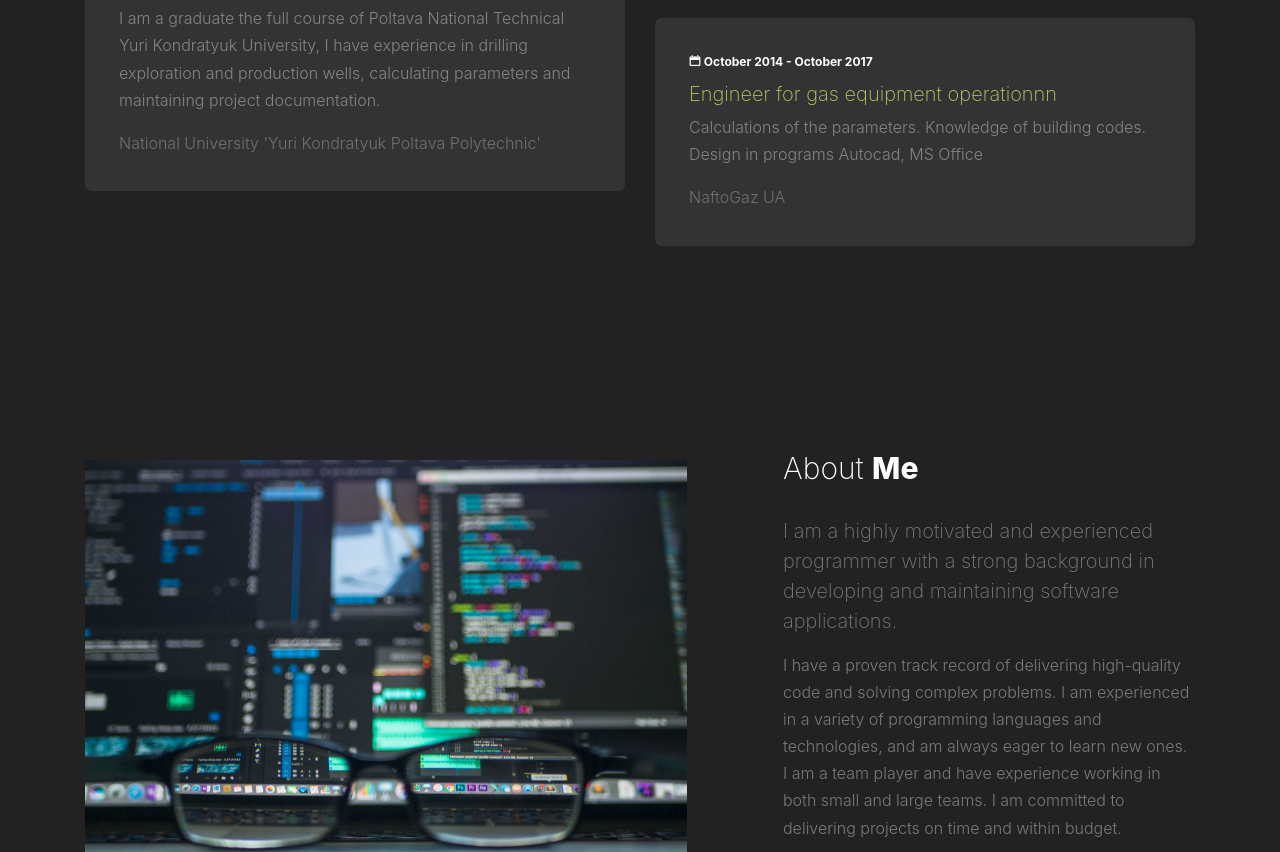
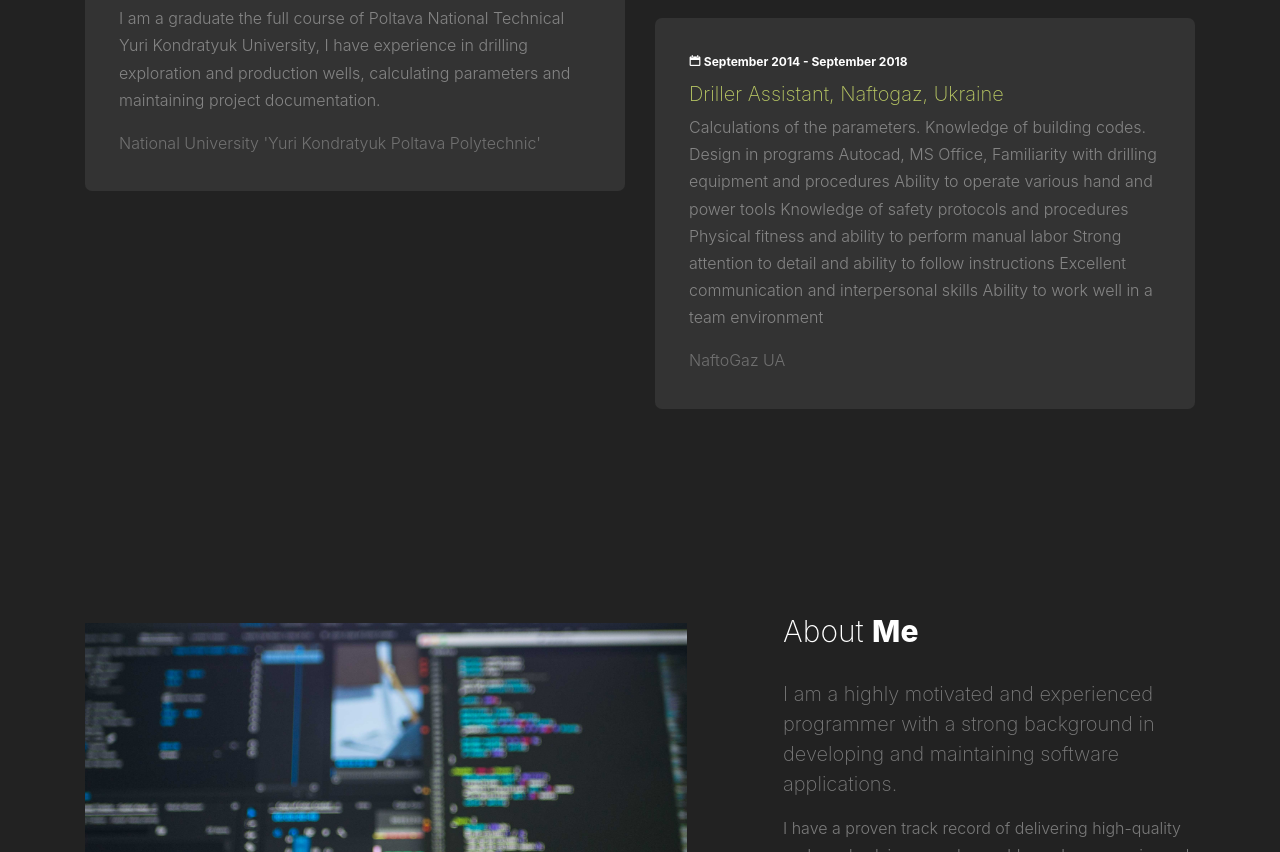
Before and after one commit to kyriersh/portfolio, a plain HTML site: page index.html in a window 1280 px wide. Shown: the part 3440-4292 px from the top of the page. Drawn offline with nearby package versions, Linux system fonts and the light colour scheme; files whose address does not match are found by name.

Commit message:
worck korrection

```diff
--- a/index.html
+++ b/index.html
@@ -397,9 +397,15 @@
 					</div>
 
 					<div class="resume-item mb-4">
-						<span class="date"><span class="icon-calendar"></span> October 2014 - October 2017</span>
-						<h3>Engineer for gas equipment operationnn</h3>
-						<p>Calculations of the parameters. Knowledge of building codes. Design in programs Autocad, MS Office</p>
+						<span class="date"><span class="icon-calendar"></span> September 2014 - September 2018</span>
+						<h3>Driller Assistant, Naftogaz, Ukraine</h3>
+						<p>Calculations of the parameters. Knowledge of building codes. Design in programs Autocad, MS Office, Familiarity with drilling equipment and procedures
+							Ability to operate various hand and power tools
+							Knowledge of safety protocols and procedures
+							Physical fitness and ability to perform manual labor
+							Strong attention to detail and ability to follow instructions
+							Excellent communication and interpersonal skills
+							Ability to work well in a team environment</p>
 						<span class="school">NaftoGaz UA</span>
 					</div>
 
```
